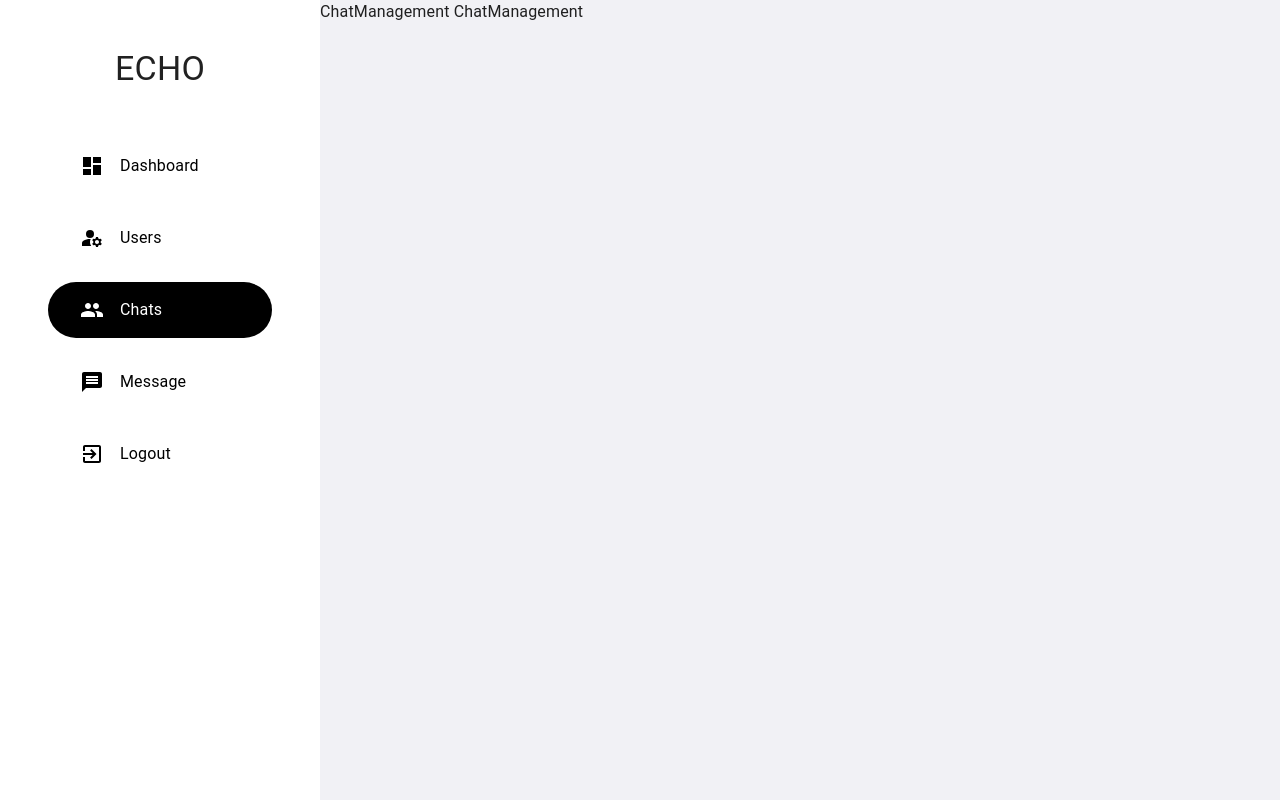
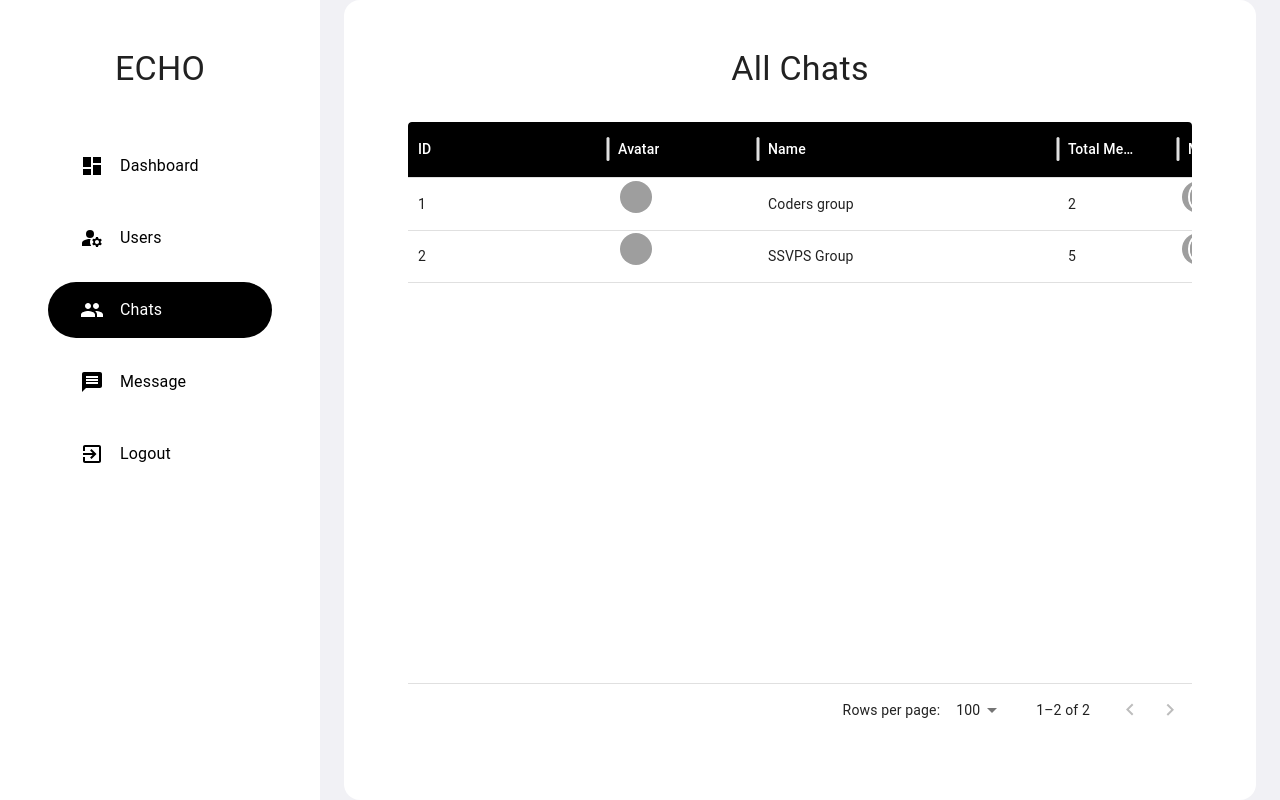
Before and after one commit to YogeshMahajanGit/Echo, a React (Vite) app in the folder client/: page /admin/chats in a window 1280 px wide. Built offline with nearby package versions, Linux system fonts and the light colour scheme; grey boxes are pictures that could not be loaded.

Commit message:
add admin chat management component

```diff
--- a/client/src/components/constants/sampleData.js
+++ b/client/src/components/constants/sampleData.js
@@ -100,4 +100,51 @@ export const dashboardData = {
       groups: 4,
     },
   ],
+
+  chats: [
+    {
+      name: "Coders group",
+      avatar: ["https://cdn-icons-png.flaticon.com/512/6858/6858504.png"],
+      _id: "1",
+      groupChat: false,
+      members: [
+        {
+          _id: "1",
+          avatar: "https://cdn-icons-png.flaticon.com/512/6858/6858504.png",
+        },
+        {
+          _id: "2",
+          avatar: "https://cdn-icons-png.flaticon.com/512/6858/6858504.png",
+        },
+      ],
+      totalMembers: 2,
+      totalMessages: 20,
+      creator: {
+        name: "Yo dan",
+        avatar: "https://cdn-icons-png.flaticon.com/512/6858/6858504.png",
+      },
+    },
+    {
+      name: "SSVPS Group",
+      avatar: ["https://cdn-icons-png.flaticon.com/512/6858/6858504.png"],
+      _id: "2",
+      groupChat: false,
+      members: [
+        {
+          _id: "1",
+          avatar: "https://cdn-icons-png.flaticon.com/512/6858/6858504.png",
+        },
+        {
+          _id: "2",
+          avatar: "https://cdn-icons-png.flaticon.com/512/6858/6858504.png",
+        },
+      ],
+      totalMembers: 5,
+      totalMessages: 37,
+      creator: {
+        name: "Rahul rajput",
+        avatar: "https://cdn-icons-png.flaticon.com/512/6858/6858504.png",
+      },
+    },
+  ],
 };
--- a/client/src/pages/admin/ChatManagement.jsx
+++ b/client/src/pages/admin/ChatManagement.jsx
@@ -1,9 +1,86 @@
+import { Stack } from "@mui/material";
+import { useEffect, useState } from "react";
+import { dashboardData } from "../../components/constants/sampleData";
 import AdminLayout from "../../components/layout/AdminLayout";
+import AvatarCard from "../../components/shared/AvatarCard";
+import Table from "../../components/shared/Table";
+import { transformImage } from "../../lib/features";
+
+const columns = [
+  {
+    field: "id",
+    headerName: "ID",
+    headerClassName: "table-header",
+    width: 200,
+  },
+  {
+    field: "avatar",
+    headerName: "Avatar",
+    headerClassName: "table-header",
+    width: 150,
+    renderCell: (params) => <AvatarCard avatar={params.row.avatar} />,
+  },
+  {
+    field: "name",
+    headerName: "Name",
+    headerClassName: "table-header",
+    width: 300,
+  },
+  {
+    field: "totalMembers",
+    headerName: "Total Members",
+    headerClassName: "table-header",
+    width: 120,
+  },
+  {
+    field: "members",
+    headerName: "Members",
+    headerClassName: "table-header",
+    width: 400,
+    renderCell: (params) => (
+      <AvatarCard max={100} avatar={params.row.members} />
+    ),
+  },
+  {
+    field: "totalMessages",
+    headerName: "Total Messages",
+    headerClassName: "table-header",
+    width: 200,
+  },
+  {
+    field: "created",
+    headerName: "Created By",
+    headerClassName: "table-header",
+    width: 250,
+    renderCell: (params) => (
+      <Stack direction={"row"} alignContent={"center"} spacing={1}>
+        <AvatarCard src={params.row.creator.avatar} />
+        <span>{params.row.creator.name}</span>
+      </Stack>
+    ),
+  },
+];
 
 function ChatManagement() {
+  const [rows, setRows] = useState([]);
+
+  useEffect(() => {
+    setRows(
+      dashboardData.chats.map((chat) => ({
+        ...chat,
+        id: chat._id,
+        avatar: chat.avatar.map((i) => transformImage(i, 50)),
+        members: chat.members.map((i) => transformImage(i.avatar, 50)),
+        creator: {
+          name: chat.creator.name,
+          avatar: transformImage(chat.creator.avatar, 50),
+        },
+      }))
+    );
+  }, []);
   return (
     <AdminLayout>
-      <div>ChatManagement ChatManagement</div>
+      <Table rows={rows} heading={"All Chats"} columns={columns} />
     </AdminLayout>
   );
 }
--- a/client/src/pages/admin/MessageManagement.jsx
+++ b/client/src/pages/admin/MessageManagement.jsx
@@ -1,4 +1,52 @@
 import AdminLayout from "../../components/layout/AdminLayout";
+
+const columns = [
+  {
+    field: "id",
+    headerName: "ID",
+    headerClassName: "table-header",
+    width: 200,
+  },
+  {
+    field: "attachments",
+    headerName: "Attachments",
+    headerClassName: "table-header",
+    width: 200,
+    renderCell: (params) => (
+      <Avatar alt={params.row.name} src={params.row.avatar} />
+    ),
+  },
+  {
+    field: "Sender",
+    headerName: "Sent By",
+    headerClassName: "table-header",
+    width: 200,
+    renderCell: (params) => (
+      <Stack>
+        <Avatar alt={params.row.sender.name} src={params.row.sender.avatar} />
+        <span>{params.row.sender.name}</span>
+      </Stack>
+    ),
+  },
+  {
+    field: "chat",
+    headerName: "Chat",
+    headerClassName: "table-header",
+    width: 220,
+  },
+  {
+    field: "groupChat",
+    headerName: "Group Chat",
+    headerClassName: "table-header",
+    width: 100,
+  },
+  {
+    field: "createdAt",
+    headerName: "Time",
+    headerClassName: "table-header",
+    width: 250,
+  },
+];
 
 function MessageManagement() {
   return (
--- a/client/src/pages/admin/UserManagement.jsx
+++ b/client/src/pages/admin/UserManagement.jsx
@@ -10,13 +10,13 @@ const columns = [
     field: "id",
     headerName: "ID",
     headerClassName: "table-header",
-    widht: 200,
+    width: 200,
   },
   {
     field: "avatar",
     headerName: "Avatar",
     headerClassName: "table-header",
-    widht: 150,
+    width: 150,
     renderCell: (params) => (
       <Avatar alt={params.row.name} src={params.row.avatar} />
     ),
@@ -25,25 +25,25 @@ const columns = [
     field: "name",
     headerName: "Name",
     headerClassName: "table-header",
-    widht: 200,
+    width: 200,
   },
   {
     field: "username",
     headerName: "Username",
     headerClassName: "table-header",
-    widht: 200,
+    width: 200,
   },
   {
     field: "friends",
     headerName: "Friends",
     headerClassName: "table-header",
-    widht: 150,
+    width: 150,
   },
   {
     field: "groups",
     headerName: "Groups",
     headerClassName: "table-header",
-    widht: 200,
+    width: 200,
   },
 ];
 
```
